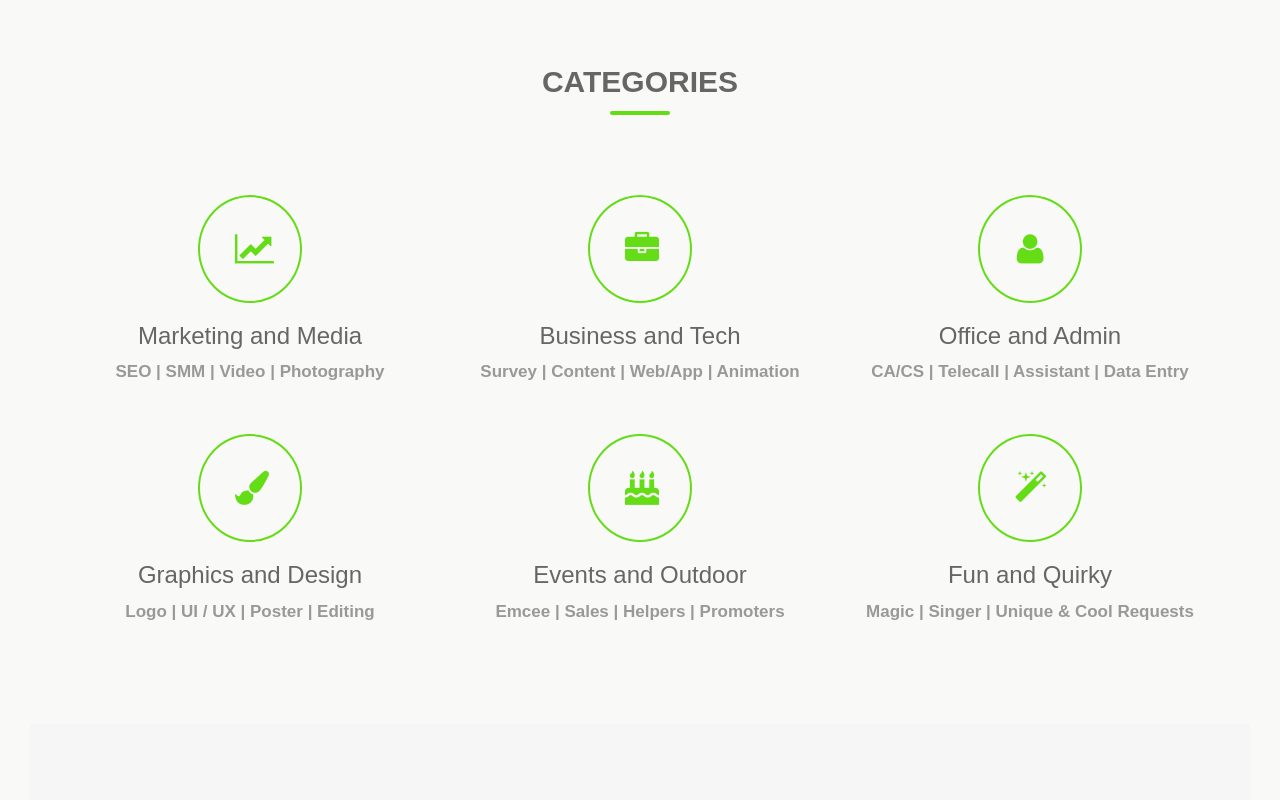
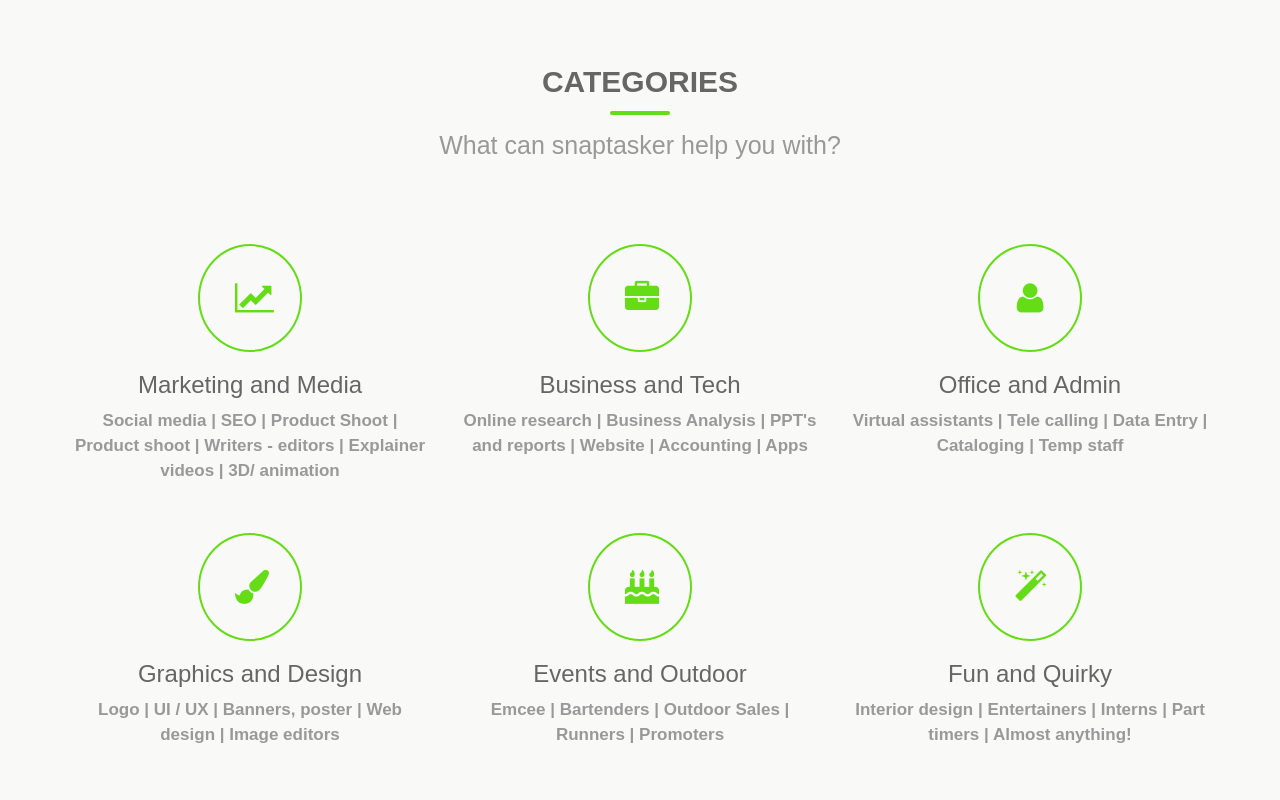
Before and after one commit to vinikatyal/vini.github.io, a website: page snap/index.html in a window 1280 px wide. Shown: the part 820-1620 px from the top of the page. Drawn offline with Linux system fonts and the light colour scheme; a web font is replaced by a local one.

Commit message:
dding more

```diff
--- a/snap/index.html
+++ b/snap/index.html
@@ -283,7 +283,7 @@
                 <div class="section-heading scrollpoint sp-effect3">
                     <h2><b>CATEGORIES</h2>
                     <div class="divider"></div>
-                    <!--<p>Oleose Beautiful App Landing Page</p>-->
+                    <p>What can snaptasker help you with?</p>
                 </div>
 
                 <div class="row">
@@ -291,21 +291,21 @@
                         <div class="about-item scrollpoint sp-effect2">
                             <i class="fa fa-line-chart fa-2x"></i>
                             <h3>Marketing and Media</h3>
-                            <p>SEO      | SMM      | Video        | Photography</p>
+                            <p>Social media      | SEO      | Product Shoot     | Product shoot | Writers - editors | Explainer videos | 3D/ animation</p>
                         </div>
                     </div>
                     <div class="col-md-4 col-sm-4 col-xs-6" >
                         <div class="about-item scrollpoint sp-effect5">
                             <i class="fa fa-briefcase fa-2x"></i>
                             <h3>Business and Tech</h3>
-                            <p>Survey | Content | Web/App | Animation </p>
+                            <p>Online research | Business Analysis | PPT's and reports | Website | Accounting | Apps </p>
                         </div>
                     </div>
                     <div class="col-md-4 col-sm-4 col-xs-6" >
                         <div class="about-item scrollpoint sp-effect5">
                             <i class="fa fa-user fa-2x"></i>
                             <h3>Office and Admin</h3>
-                            <p>CA/CS   | Telecall  | Assistant  | Data Entry</p>
+                            <p>Virtual assistants  | Tele calling  | Data Entry  | Cataloging | Temp staff</p>
                         </div>
                     </div>
 				</div>
@@ -315,21 +315,21 @@
                         <div class="about-item scrollpoint sp-effect1">
                             <i class="fa fa-paint-brush fa-2x"></i>
                             <h3>Graphics and Design</h3>
-                            <p>Logo      | UI / UX   | Poster      | Editing</p>
+                            <p>Logo      | UI / UX   | Banners, poster  | Web design | Image editors</p>
                         </div>
                     </div>
 					<div class="col-md-4 col-sm-4 col-xs-6" >
                         <div class="about-item scrollpoint sp-effect1">
                             <i class="fa fa-birthday-cake fa-2x"></i>
                             <h3>Events and Outdoor</h3>
-                            <p>Emcee  | Sales       | Helpers    | Promoters</p>
+                            <p>Emcee  | Bartenders | Outdoor Sales  | Runners   | Promoters</p>
                         </div>
                     </div>
 					<div class="col-md-4 col-sm-4 col-xs-6" >
                         <div class="about-item scrollpoint sp-effect1">
                             <i class="fa fa-magic fa-2x"></i>
                             <h3>Fun and Quirky</h3>
-                            <p>Magic    | Singer    | Unique & Cool Requests </p>
+                            <p>Interior design | Entertainers | Interns | Part timers | Almost anything!</p>
                         </div>
                     </div>
                 </div>
```
